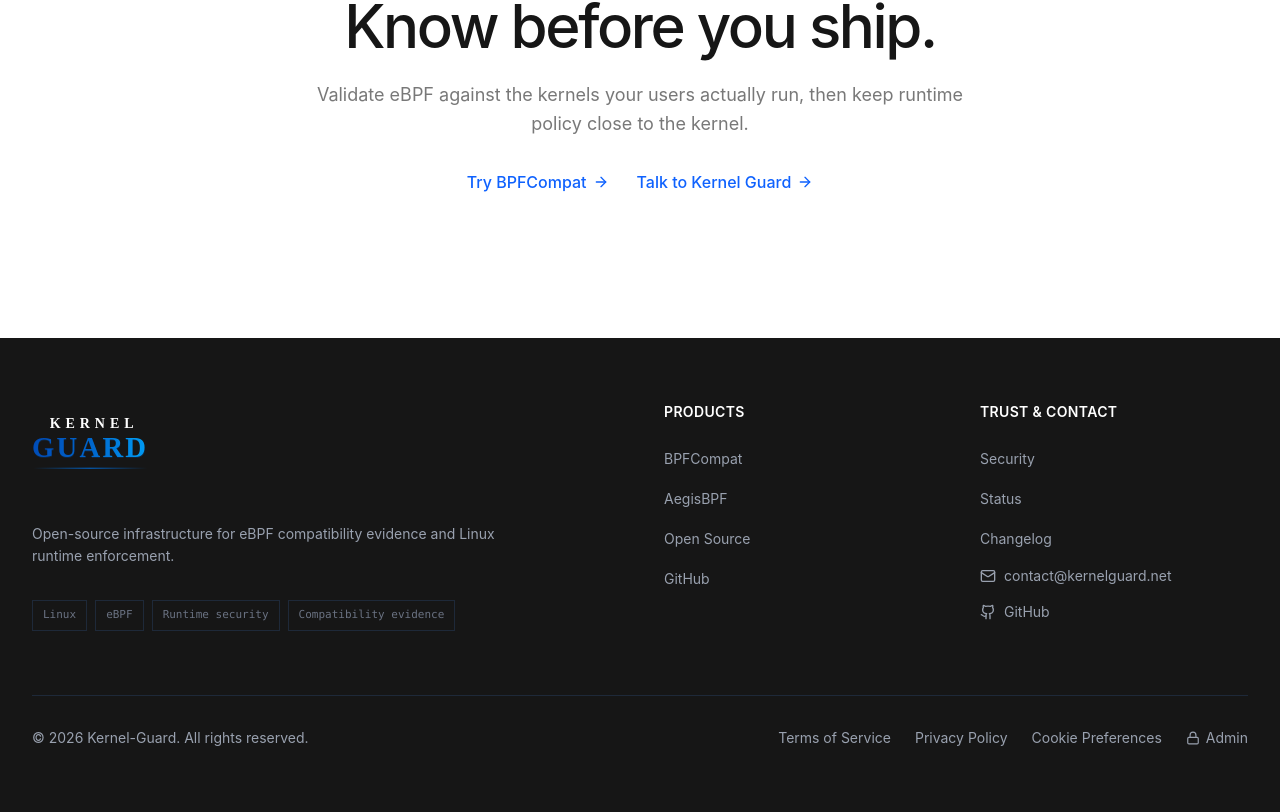
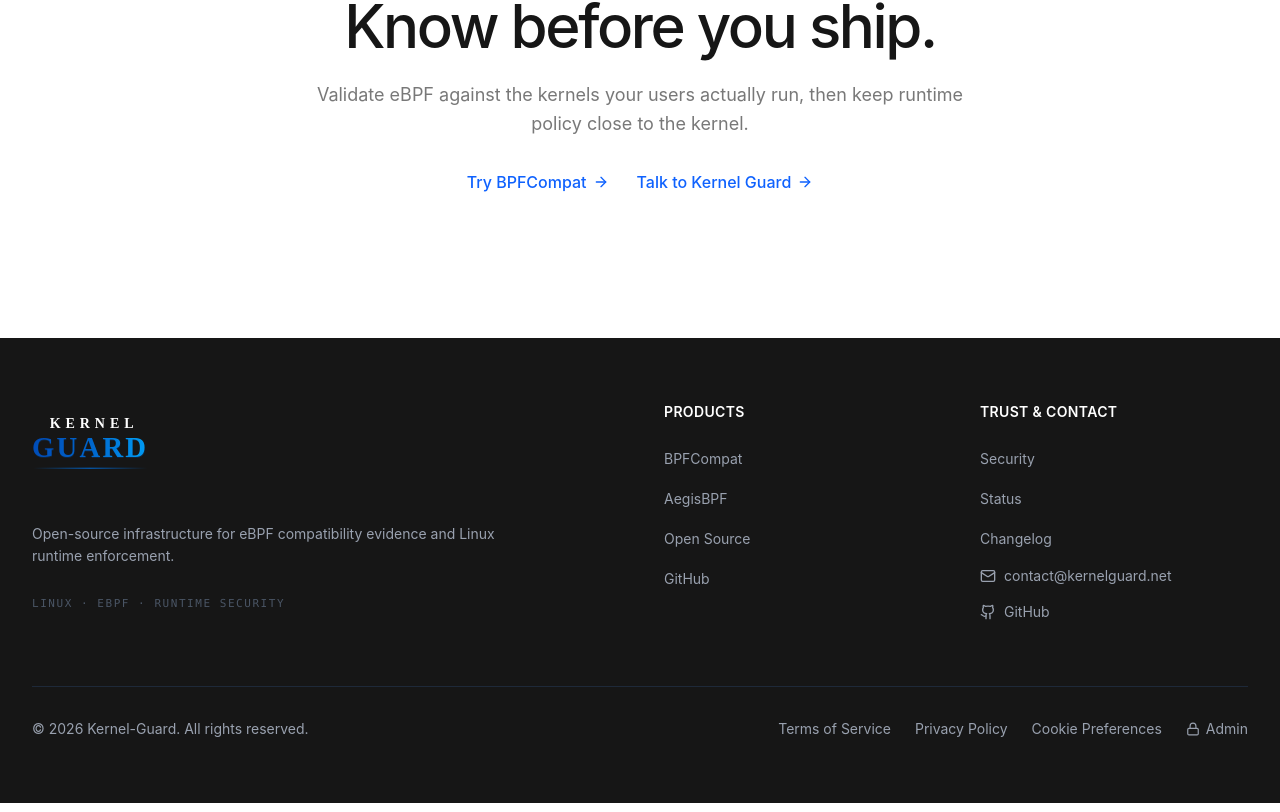
Before and after one commit to ErenAri/kernel-guard-frontend, a React (Vite) app: page / in a window 1280 px wide. Shown: the part 4395-5207 px from the top of the page. Built offline with nearby package versions, Linux system fonts and the light colour scheme.

Commit message:
refactor(site): simplify footer hierarchy

```diff
--- a/src/components/Footer.tsx
+++ b/src/components/Footer.tsx
@@ -14,8 +14,8 @@ export default function Footer() {
   return (
     <footer className="mt-auto bg-[var(--color-dark-bg)] text-[var(--color-dark-fg)]">
       <div className="mx-auto max-w-7xl px-4 py-16 sm:px-6 lg:px-8">
-        <div className="grid grid-cols-1 gap-12 md:grid-cols-4">
-          <div className="space-y-6 md:col-span-2">
+        <div className="grid grid-cols-1 gap-12 md:grid-cols-12">
+          <div className="space-y-6 md:col-span-6">
             <Link
               to={localizePath('/', language)}
               className="inline-block transition-opacity hover:opacity-90"
@@ -25,15 +25,12 @@ export default function Footer() {
             <p className="mt-4 max-w-lg text-sm leading-relaxed text-gray-400">
               {copy.footerDescription}
             </p>
-            <div className="flex flex-wrap gap-2 pt-2 font-mono text-[11px] text-gray-500">
-              <span className="border border-gray-800 px-2.5 py-1.5">Linux</span>
-              <span className="border border-gray-800 px-2.5 py-1.5">eBPF</span>
-              <span className="border border-gray-800 px-2.5 py-1.5">Runtime security</span>
-              <span className="border border-gray-800 px-2.5 py-1.5">Compatibility evidence</span>
-            </div>
+            <p className="pt-1 font-mono text-[11px] uppercase tracking-[0.14em] text-gray-600">
+              Linux · eBPF · runtime security
+            </p>
           </div>
 
-          <div>
+          <div className="md:col-span-3">
             <h3 className="mb-6 text-sm font-semibold uppercase tracking-wide text-white">
               {copy.products.eyebrow}
             </h3>
@@ -79,7 +76,7 @@ export default function Footer() {
             </ul>
           </div>
 
-          <div>
+          <div className="md:col-span-3">
             <h3 className="mb-6 text-sm font-semibold uppercase tracking-wide text-white">
               Trust &amp; contact
             </h3>
```
